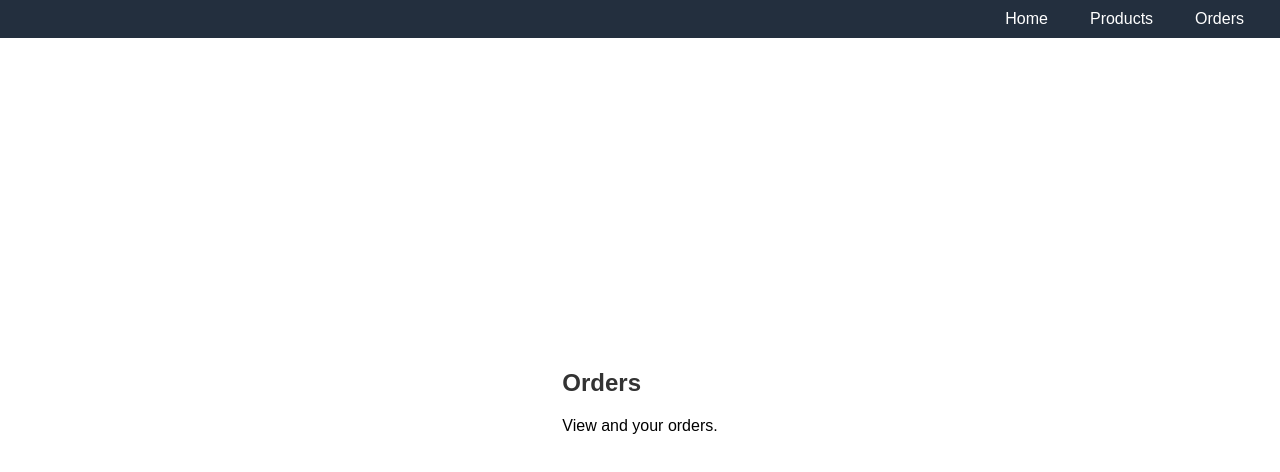
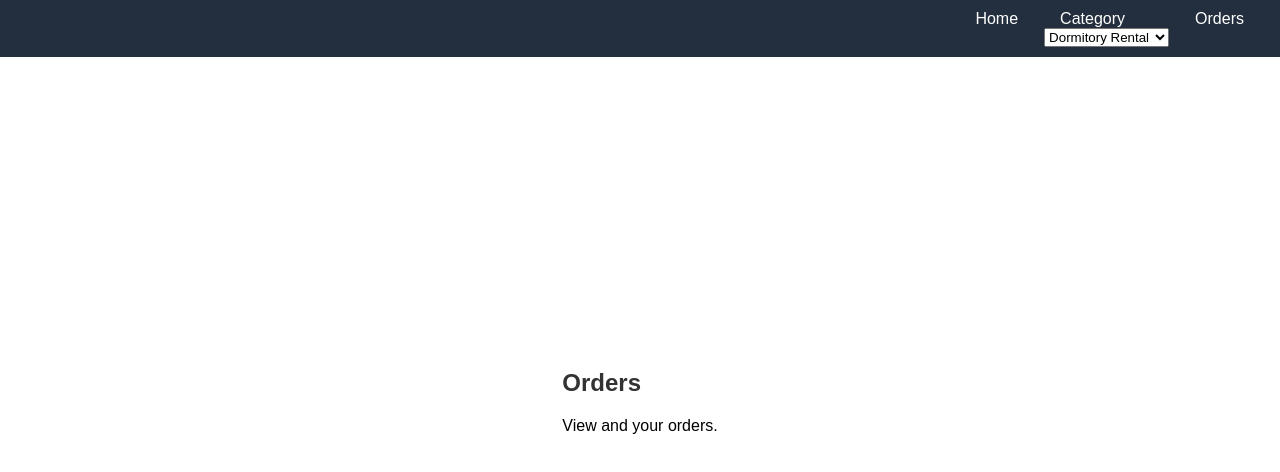
Before and after one commit to nylRmon/Web-Dev-Proj, a React (Create React App) app in the folder webdevproj/: page /orders in a window 1280 px wide. Both pictures are taken after typing "name@example.com", "Sample123" into the empty fields and a click on the button "Login". Shown: the top 472 px of the page. Built offline with nearby package versions, Linux system fonts and the light colour scheme.

Commit message:
Update Forum.js
Added Category for different kind of product category

```diff
--- a/webdevproj/src/Forum.js
+++ b/webdevproj/src/Forum.js
@@ -1,12 +1,19 @@
-import React from "react";
+import React, { useState } from "react";
 import { Link, Routes, Route, useParams, useNavigate } from "react-router-dom";
 import ForumHome from "./Forumhome";
 import ForumProducts from "./ForumProducts";
 import ForumOrders from "./ForumOrders";
+import { Category } from "@material-ui/icons";
 
 const Forum = ({ user }) => {
     const navigate = useNavigate();
     const { id } = useParams();
+    const {selectedCategory, setSelectedCategory} = useState("Dormitory Rental");
+
+    const handleCategoryChange = (Category) => {
+      setSelectedCategory(Category);
+    }
+
 
     return (
       <div>
@@ -16,7 +23,18 @@ const Forum = ({ user }) => {
               <Link to="/">Home</Link>
             </li>
             <li>
-              <Link to="/products">Products</Link>
+              <Link to="/products">Category</Link>
+              <div>
+                <select
+                  value={selectedCategory}
+                  onChange={(e) => handleCategoryChange(e.target.value)}
+                >
+                  <option value="Dormitory Rental">Dormitory Rental</option>
+                  <option value="Computer & Tech">Computer & Tech</option>
+                  <option value="Food & Drinks">Food & Drinks</option>
+                  <option value="Free Items">Free Items</option>
+              </select>
+              </div>
             </li>
             <li>
               <Link to="/orders">Orders</Link>
@@ -26,7 +44,10 @@ const Forum = ({ user }) => {
 
         <Routes>
           <Route path="/" element={<ForumHome user={user} />} />
-          <Route path="/products" element={<ForumProducts />} />
+          <Route
+            path="/products"
+            element={<ForumProducts category={selectedCategory} />}
+          />
           <Route path="/orders" element={<ForumOrders />} />
         </Routes>
       </div>
```
